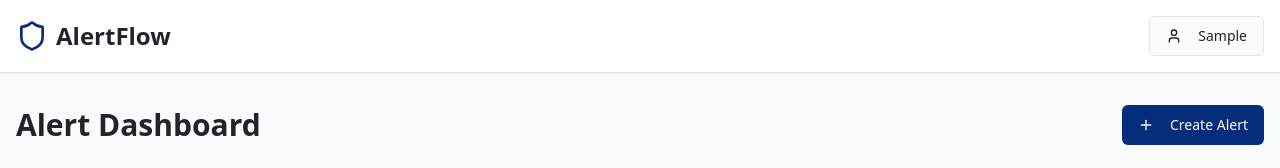
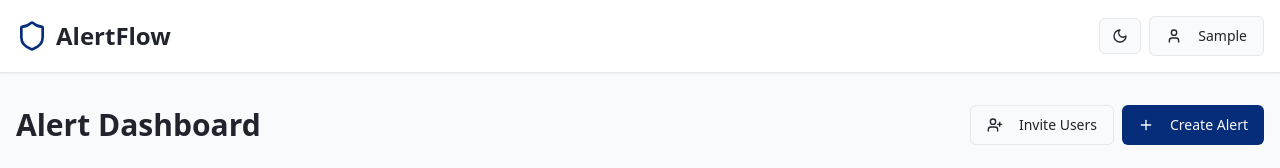
Before and after one commit to SecKeeper/observe-flow, a React (Vite) app: page /dashboard in a window 1280 px wide. Both pictures are taken after typing "Sample", "Sample123" into the empty fields and a click on the button "Sign In". Shown: the top 168 px of the page. Built offline with nearby package versions, Linux system fonts and the light colour scheme.

Commit message:
Fix: Add invite option and dark mode
Re-added the invite users feature and implemented a dark mode toggle for the application.

```diff
--- a/src/App.tsx
+++ b/src/App.tsx
@@ -4,6 +4,7 @@ import { TooltipProvider } from "@/components/ui/tooltip";
 import { QueryClient, QueryClientProvider } from "@tanstack/react-query";
 import { BrowserRouter, Routes, Route, Navigate } from "react-router-dom";
 import { AuthProvider } from "@/contexts/AuthContext";
+import { ThemeProvider } from "next-themes";
 import ProtectedRoute from "@/components/ProtectedRoute";
 import Index from "./pages/Index";
 import Login from "./pages/Login";
@@ -17,11 +18,17 @@ const queryClient = new QueryClient();
 
 const App = () => (
   <QueryClientProvider client={queryClient}>
-    <AuthProvider>
-      <TooltipProvider>
-        <Toaster />
-        <Sonner />
-        <BrowserRouter>
+    <ThemeProvider
+      attribute="class"
+      defaultTheme="light"
+      enableSystem
+      disableTransitionOnChange
+    >
+      <AuthProvider>
+        <TooltipProvider>
+          <Toaster />
+          <Sonner />
+          <BrowserRouter>
           <Routes>
             <Route path="/" element={<Index />} />
             <Route path="/login" element={<Login />} />
@@ -51,6 +58,7 @@ const App = () => (
         </BrowserRouter>
       </TooltipProvider>
     </AuthProvider>
+  </ThemeProvider>
   </QueryClientProvider>
 );
 
--- a/src/components/Layout.tsx
+++ b/src/components/Layout.tsx
@@ -9,7 +9,8 @@ import {
   DropdownMenuSeparator,
   DropdownMenuTrigger,
 } from '@/components/ui/dropdown-menu';
-import { User, LogOut, Shield } from 'lucide-react';
+import { User, LogOut, Shield, Moon, Sun } from 'lucide-react';
+import { useTheme } from 'next-themes';
 
 interface LayoutProps {
   children: React.ReactNode;
@@ -17,6 +18,7 @@ interface LayoutProps {
 
 const Layout: React.FC<LayoutProps> = ({ children }) => {
   const { user, logout } = useAuth();
+  const { theme, setTheme } = useTheme();
 
   return (
     <div className="min-h-screen bg-background">
@@ -26,6 +28,20 @@ const Layout: React.FC<LayoutProps> = ({ children }) => {
             <Shield className="h-8 w-8 text-primary" />
             <h1 className="text-2xl font-bold text-foreground">AlertFlow</h1>
           </div>
+
+          <div className="flex items-center space-x-2">
+            {/* Dark Mode Toggle */}
+            <Button
+              variant="outline"
+              size="sm"
+              onClick={() => setTheme(theme === "dark" ? "light" : "dark")}
+            >
+              {theme === "dark" ? (
+                <Sun className="h-4 w-4" />
+              ) : (
+                <Moon className="h-4 w-4" />
+              )}
+            </Button>
 
             {user && (
               <DropdownMenu>
@@ -50,6 +66,7 @@ const Layout: React.FC<LayoutProps> = ({ children }) => {
               </DropdownMenu>
             )}
           </div>
+        </div>
       </header>
 
       <main className="container mx-auto px-4 py-8">
--- a/src/pages/Dashboard.tsx
+++ b/src/pages/Dashboard.tsx
@@ -21,8 +21,9 @@ import { Card, CardContent, CardHeader, CardTitle } from '@/components/ui/card';
 import { useToast } from '@/hooks/use-toast';
 import SeverityBadge from '@/components/SeverityBadge';
 import Layout from '@/components/Layout';
+import InviteUsersModal from '@/components/InviteUsersModal';
 import { Alert } from '@/types';
-import { Plus, Search, Eye, Edit, Trash2 } from 'lucide-react';
+import { Plus, Search, Eye, Edit, Trash2, UserPlus } from 'lucide-react';
 
 const Dashboard: React.FC = () => {
   const [alerts, setAlerts] = useState<Alert[]>([]);
@@ -162,10 +163,18 @@ const Dashboard: React.FC = () => {
       <div className="space-y-6">
         <div className="flex justify-between items-center">
           <h1 className="text-3xl font-bold">Alert Dashboard</h1>
-          <Button onClick={() => navigate('/alerts/new')} className="flex items-center space-x-2">
-            <Plus className="h-4 w-4" />
-            <span>Create Alert</span>
-          </Button>
+          <div className="flex space-x-2">
+            <InviteUsersModal dashboardId="1" isOwner={true}>
+              <Button variant="outline" className="flex items-center space-x-2">
+                <UserPlus className="h-4 w-4" />
+                <span>Invite Users</span>
+              </Button>
+            </InviteUsersModal>
+            <Button onClick={() => navigate('/alerts/new')} className="flex items-center space-x-2">
+              <Plus className="h-4 w-4" />
+              <span>Create Alert</span>
+            </Button>
+          </div>
         </div>
 
         <Card>
```
Lines whose indentation alone changed are shown as unchanged.
